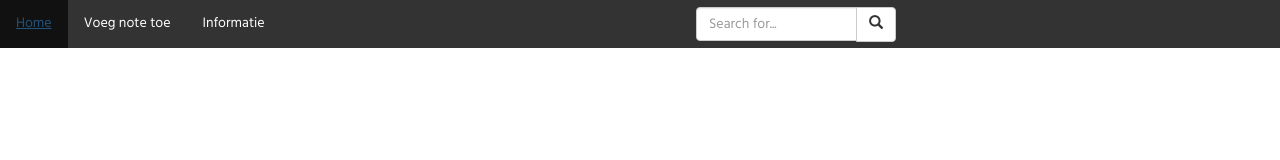
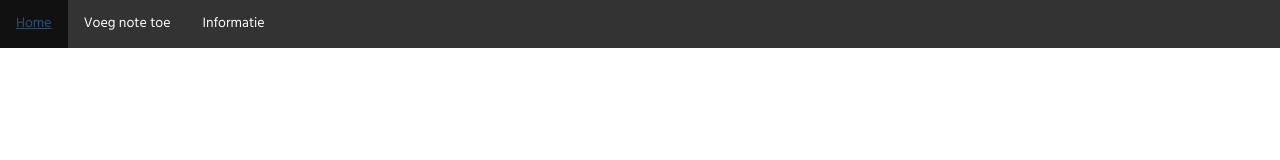
Before and after one commit to heyheyschool/heyheyschool.github.io, a website: page index.html in a window 1280 px wide. Drawn offline with nearby package versions, Linux system fonts and the light colour scheme; some packages are replaced by stand-ins of ours.

Commit message:
Updated index

```diff
--- a/index.html
+++ b/index.html
@@ -4,37 +4,21 @@
     <meta charset="utf-8">
     <meta http-equiv="X-UA-Compatible" content="IE=edge">
     <meta name="viewport" content="width=device-width, initial-scale=1">
-    <title>Should do List</title>
+    <title>TODO lists</title>
 
     <link rel="stylesheet" href="https://maxcdn.bootstrapcdn.com/bootstrap/3.3.7/css/bootstrap.min.css" integrity="sha384-BVYiiSIFeK1dGmJRAkycuHAHRg32OmUcww7on3RYdg4Va+PmSTsz/K68vbdEjh4u" crossorigin="anonymous">
 
     <link rel="stylesheet" type="text/css" href="styles/style.css">
-    <script src="scripts/javascript/script.js"></script>
 
     <link href="https://fonts.googleapis.com/css?family=Hind" rel="stylesheet">
     <link href="https://fonts.googleapis.com/icon?family=Material+Icons" rel="stylesheet">
 
     <script type="text/javascript" src="https://ajax.googleapis.com/ajax/libs/angularjs/1.6.2/angular.js"></script>
-    <!--
-    <script type="text/javascript" src="https://ajax.googleapis.com/ajax/libs/angularjs/1.0.6/angular.min.js"></script>
 
-    <script src="https://cdnjs.cloudflare.com/ajax/libs/angular-filter/0.5.8/angular-filter.min.js"></script>
-
-    <script src="https://cdnjs.cloudflare.com/ajax/libs/angular-filter/0.4.0/angular-ui.min.js"></script>
-
-  <!-- <script src="node_modules/angular-filter/dist/angular-filter.min.js"></script>-->
-   <!-- 1.2.7
-   <script src="https://ajax.googleapis.com/ajax/libs/angularjs/1.2.7/angular-resource.min.js"></script> -->
-
-        <!--<script src="https://ajax.googleapis.com/ajax/libs/angularjs/1.2.25/angular.min.js"></script>-->
-
-<script src="https://ajax.googleapis.com/ajax/libs/angularjs/1.4.8/angular-route.js"></script>
+    <script src="https://ajax.googleapis.com/ajax/libs/angularjs/1.4.8/angular-route.js"></script>
   </head>
 
   <body ng-app="todoApp" ng-controller="todoController">
-        <!--<div class="menu-bar"><nav>
-        <div id="mySidenav" class="sidenav">
-            <a href="javascript:void(0)" class="closebtn" onclick="closeNav()"><i class="material-icons">close</i></a>-->
             <ul>
                 <li class="selected first"><a href="#/home">Home</a></li>
 
@@ -43,67 +27,17 @@
                 <li class="third"><a href="#/info">Informatie</a></li>
             </ul>
         </nav>
-        <!-- Use any element to open the sidenav -->
-
-      <!--<span onclick="openNav()" ng-click="uniqueItems()"><i class="material-icons">menu</i></span>-->
-      <div class="search"><div class="input-group">
-        <input type="text" class="form-control" placeholder="Search for..." ng-model="searchTerm">
-        <span class="input-group-btn">
-          <button class="btn btn-default" type="button">
-            <span class="glyphicon glyphicon-search"></span>
-          </button>
-        </span>
-      </div>
-      </div>
     </div>
     <div class="listDiv">
 
     <br><br/>
 
-    <!--<select ng-model="orderProp" ng-click="filters.category = getCategoryByNote(note)" ng-options="note in notes | getCategoryByNote(note) | filter: filters track by $index">
-    <option value="0">Default</option>
-    // unique options from the categories
-    </select> -->
-
-<!-- test
-        <ul>
-    <li ng-repeat="attr in data">
-      <input type="radio" name='data-attr' value='{{attr.id}}' ng-model="selected.id" />{{attr.id}}
-    </li>
-  </ul>
-
-  <select ng-model="selected.value" ng-options="item.id for item in selectedAttr.values ">
-  </select>
-
-  <hr>
-  selectedAttr: {{selectedAttr | json}}
-  <hr>
-  Selected: {{selected | json}}
-
-  </div>
-
-  -->
-
-  <!--  <form>
-      <div class="form-group">
-        <label for="itemInput">Should do item</label>
-        <input type="text" class="form-control" id="itemInput" placeholder="item ..." ng-model="newItem.name">
-      </div>
-        <input type="text" class="form-control" id="categoryInput" placeholder="category ..." ng-model="newItem.category">
-      </div>
-
-      <button type="button" class="btn btn-danger">Reset</button>
-      <button type="submit" class="btn btn-primary" ng-click="saveNewItem()" ng-model="newItem">Save</button>
-    </form>-->
-
      <div ng-view=""></div>
       <script type="text/javascript" src="scripts/app.js"></script>
       <script type="text/javascript" src="scripts/filters/filters.js"></script>
-      <script type="text/javascript" src="scripts/filters/filters2.js"></script>
       <script src="scripts/controllers/factorycontroller.js"></script>
       <script src="scripts/controllers/todocontroller.js"></script>
       <script src="scripts/controllers/addlistcontroller.js"></script>
       <script src="scripts/controllers/localstoragecontroller.js"></script>
-    <!--<script type="text/javascript" src="unique.js"></script> -->
 
   </body>
```
